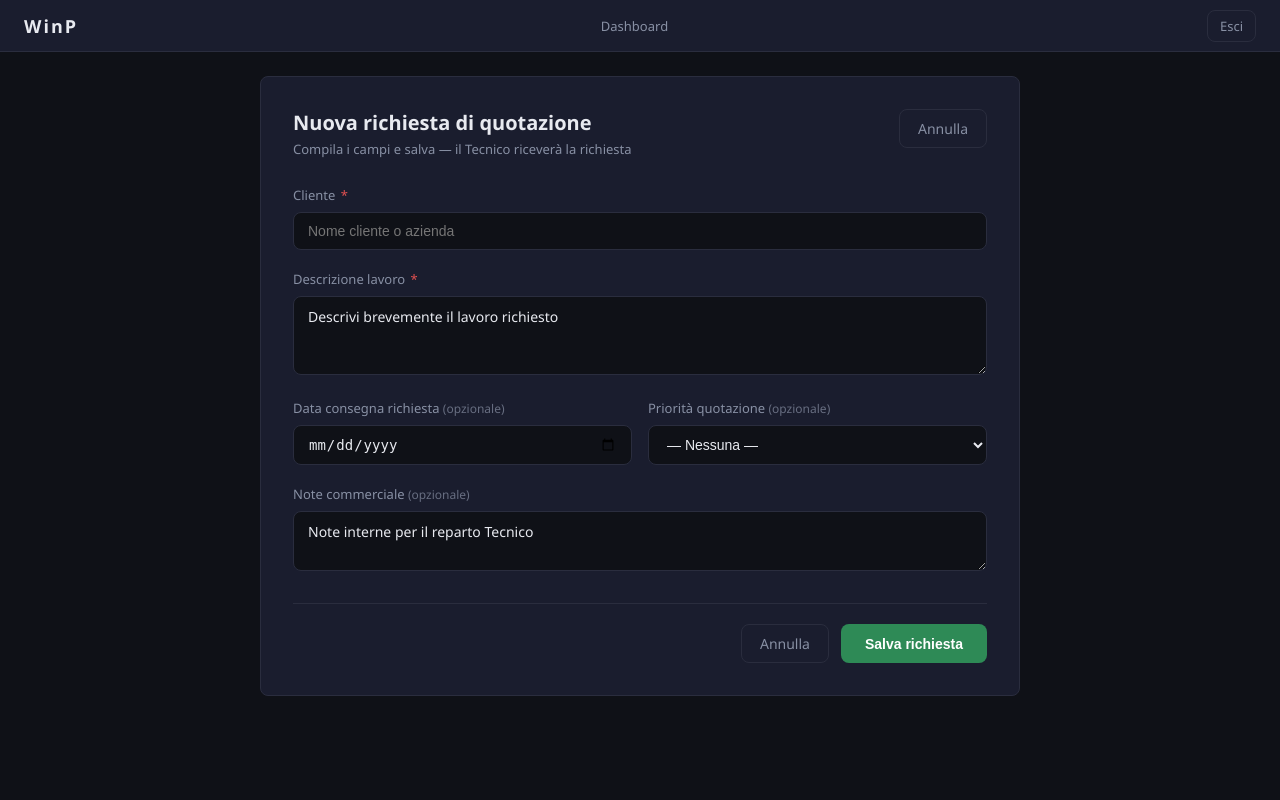
After one commit to tecnicogamedit-afk/WinP-app, a Flask app: template app/templates/nuova_richiesta.html in a window 1280 px wide. The commit adds this page. Run offline with Flask 3, Linux system fonts and the light colour scheme; the template is opened without the code that fills it, so the values that code supplies are empty.

Commit message:
Aggiunge form nuova richiesta

```diff
--- a/app/static/css/stile.css
+++ b/app/static/css/stile.css
@@ -136,6 +136,7 @@
     min-height: 100vh;
     font-family: 'Segoe UI', system-ui, -apple-system, sans-serif;
     color: var(--testo-primario);
+    font-size: 15px;
 }
 
 /* ── Navbar ── */
@@ -295,7 +296,7 @@
 .tabella {
     width: 100%;
     border-collapse: collapse;
-    font-size: 13px;
+    font-size: 14px;
 }
 
 .tabella thead th {
@@ -399,3 +400,121 @@
     font-size: 14px;
     line-height: 2;
 }
+
+/* ════════════════════════════════════════════════════════════
+   FORM NUOVA RICHIESTA
+   ════════════════════════════════════════════════════════════ */
+
+   .form-contenitore {
+    background-color: var(--colore-superficie);
+    border: 1px solid var(--colore-bordo);
+    border-radius: var(--raggio-bordo);
+    max-width: 760px;
+    margin: 0 auto;
+    padding: 32px;
+}
+
+.form-intestazione {
+    display: flex;
+    align-items: flex-start;
+    justify-content: space-between;
+    margin-bottom: 28px;
+}
+
+.form-titolo {
+    font-size: 20px;
+    font-weight: 600;
+    color: var(--testo-primario);
+}
+
+.form-sottotitolo {
+    color: var(--testo-secondario);
+    font-size: 13px;
+    margin-top: 4px;
+}
+
+.form-errore {
+    background-color: rgba(138, 46, 46, 0.2);
+    border: 1px solid var(--accent-rosso);
+    border-radius: var(--raggio-bordo);
+    color: #e88080;
+    font-size: 14px;
+    padding: 12px 16px;
+    margin-bottom: 24px;
+}
+
+.campo-obbligatorio {
+    color: #e05050;
+    margin-left: 2px;
+}
+
+.campo-textarea {
+    width: 100%;
+    background-color: var(--colore-sfondo);
+    border: 1px solid var(--colore-bordo);
+    border-radius: var(--raggio-bordo);
+    color: var(--testo-primario);
+    -webkit-text-fill-color: var(--testo-primario);
+    font-family: inherit;
+    font-size: 14px;
+    padding: 10px 14px;
+    resize: vertical;
+    transition: border-color 0.2s;
+}
+
+.campo-textarea:focus {
+    outline: none;
+    border-color: var(--accent-blu);
+}
+
+.campo-riga {
+    display: grid;
+    grid-template-columns: 1fr 1fr;
+    gap: 16px;
+}
+
+.form-pulsanti {
+    display: flex;
+    justify-content: flex-end;
+    gap: 12px;
+    margin-top: 28px;
+    padding-top: 20px;
+    border-top: 1px solid var(--colore-bordo);
+}
+
+.btn-annulla {
+    background-color: transparent;
+    border: 1px solid var(--colore-bordo);
+    border-radius: var(--raggio-bordo);
+    color: var(--testo-secondario);
+    font-size: 14px;
+    padding: 9px 18px;
+    text-decoration: none;
+    transition: all 0.2s;
+    cursor: pointer;
+}
+
+.btn-annulla:hover {
+    border-color: var(--testo-secondario);
+    color: var(--testo-primario);
+}
+
+.btn-salva {
+    background-color: var(--accent-verde);
+    border: none;
+    border-radius: var(--raggio-bordo);
+    color: white;
+    cursor: pointer;
+    font-size: 14px;
+    font-weight: 600;
+    padding: 9px 24px;
+    transition: background-color 0.2s;
+}
+
+.btn-salva:hover {
+    background-color: #3aaa6e;
+}
+
+a:visited {
+    color: inherit;
+}
--- a/app/templates/dashboard.html
+++ b/app/templates/dashboard.html
@@ -40,7 +40,7 @@
     <div class="tabella-intestazione">
         <h2 class="tabella-titolo">Commesse attive</h2>
         {% if session.get('reparto') in ['Commerciale', 'Amministratore'] %}
-        <a href="#" class="btn-nuovo">+ Nuova richiesta</a>
+        <a href="{{ url_for('main.nuova_richiesta') }}" class="btn-nuovo">+ Nuova richiesta</a>
         {% endif %}
     </div>
 
--- /dev/null
+++ b/app/templates/nuova_richiesta.html
@@ -0,0 +1,127 @@
+{% extends "base.html" %}
+
+{% block titolo %}WinP — Nuova richiesta{% endblock %}
+
+{% block contenuto %}
+
+<div class="form-contenitore">
+
+    <!-- ── Intestazione ── -->
+    <div class="form-intestazione">
+        <div>
+            <h1 class="form-titolo">Nuova richiesta di quotazione</h1>
+            <p class="form-sottotitolo">
+                Compila i campi e salva — il Tecnico riceverà la richiesta
+            </p>
+        </div>
+        <a href="{{ url_for('main.dashboard') }}" class="btn-annulla">
+            Annulla
+        </a>
+    </div>
+
+    <!-- ── Messaggi di errore ── -->
+    {% if errore %}
+    <div class="form-errore">
+        {{ errore }}
+    </div>
+    {% endif %}
+
+    <!-- ── Form ── -->
+    <form action="" method="POST">
+
+        <!-- Cliente -->
+        <div class="campo-gruppo">
+            <label class="campo-etichetta" for="cliente">
+                Cliente <span class="campo-obbligatorio">*</span>
+            </label>
+            <input class="campo-input"
+                   type="text"
+                   id="cliente"
+                   name="cliente"
+                   placeholder="Nome cliente o azienda"
+                   value="{{ form.cliente if form else '' }}"
+                   required>
+        </div>
+
+        <!-- Descrizione lavoro -->
+        <div class="campo-gruppo">
+            <label class="campo-etichetta" for="descrizione">
+                Descrizione lavoro <span class="campo-obbligatorio">*</span>
+            </label>
+            <textarea class="campo-textarea"
+                      id="descrizione"
+                      name="descrizione"
+                      rows="3"
+                      placeholder="Descrivi brevemente il lavoro richiesto"
+                      required>{{ form.descrizione if form else '' }}</textarea>
+        </div>
+
+        <!-- Data consegna richiesta e Priorità — sulla stessa riga -->
+        <div class="campo-riga">
+
+            <div class="campo-gruppo">
+                <label class="campo-etichetta" for="data_consegna">
+                    Data consegna richiesta
+                    <span class="campo-opzionale">(opzionale)</span>
+                </label>
+                <input class="campo-input"
+                       type="date"
+                       id="data_consegna"
+                       name="data_consegna"
+                       value="{{ form.data_consegna if form else '' }}">
+            </div>
+
+            <div class="campo-gruppo">
+                <label class="campo-etichetta" for="priorita">
+                    Priorità quotazione
+                    <span class="campo-opzionale">(opzionale)</span>
+                </label>
+                <select class="campo-select"
+                        id="priorita"
+                        name="priorita">
+                    <option value="">— Nessuna —</option>
+                    <option value="Urgente"
+                        {{ 'selected' if form and form.priorita == 'Urgente' }}>
+                        Urgente
+                    </option>
+                    <option value="ASAP"
+                        {{ 'selected' if form and form.priorita == 'ASAP' }}>
+                        ASAP
+                    </option>
+                    <option value="Appena possibile"
+                        {{ 'selected' if form and form.priorita == 'Appena possibile' }}>
+                        Appena possibile
+                    </option>
+                </select>
+            </div>
+
+        </div>
+
+        <!-- Note commerciale -->
+        <div class="campo-gruppo">
+            <label class="campo-etichetta" for="note_co">
+                Note commerciale
+                <span class="campo-opzionale">(opzionale)</span>
+            </label>
+            <textarea class="campo-textarea"
+                      id="note_co"
+                      name="note_co"
+                      rows="2"
+                      placeholder="Note interne per il reparto Tecnico">{{ form.note_co if form else '' }}</textarea>
+        </div>
+
+        <!-- Pulsanti -->
+        <div class="form-pulsanti">
+            <a href="{{ url_for('main.dashboard') }}" class="btn-annulla">
+                Annulla
+            </a>
+            <button type="submit" class="btn-salva">
+                Salva richiesta
+            </button>
+        </div>
+
+    </form>
+
+</div>
+
+{% endblock %}
```
Also changed, not shown: app/routes.py (+78 -0 lines).
